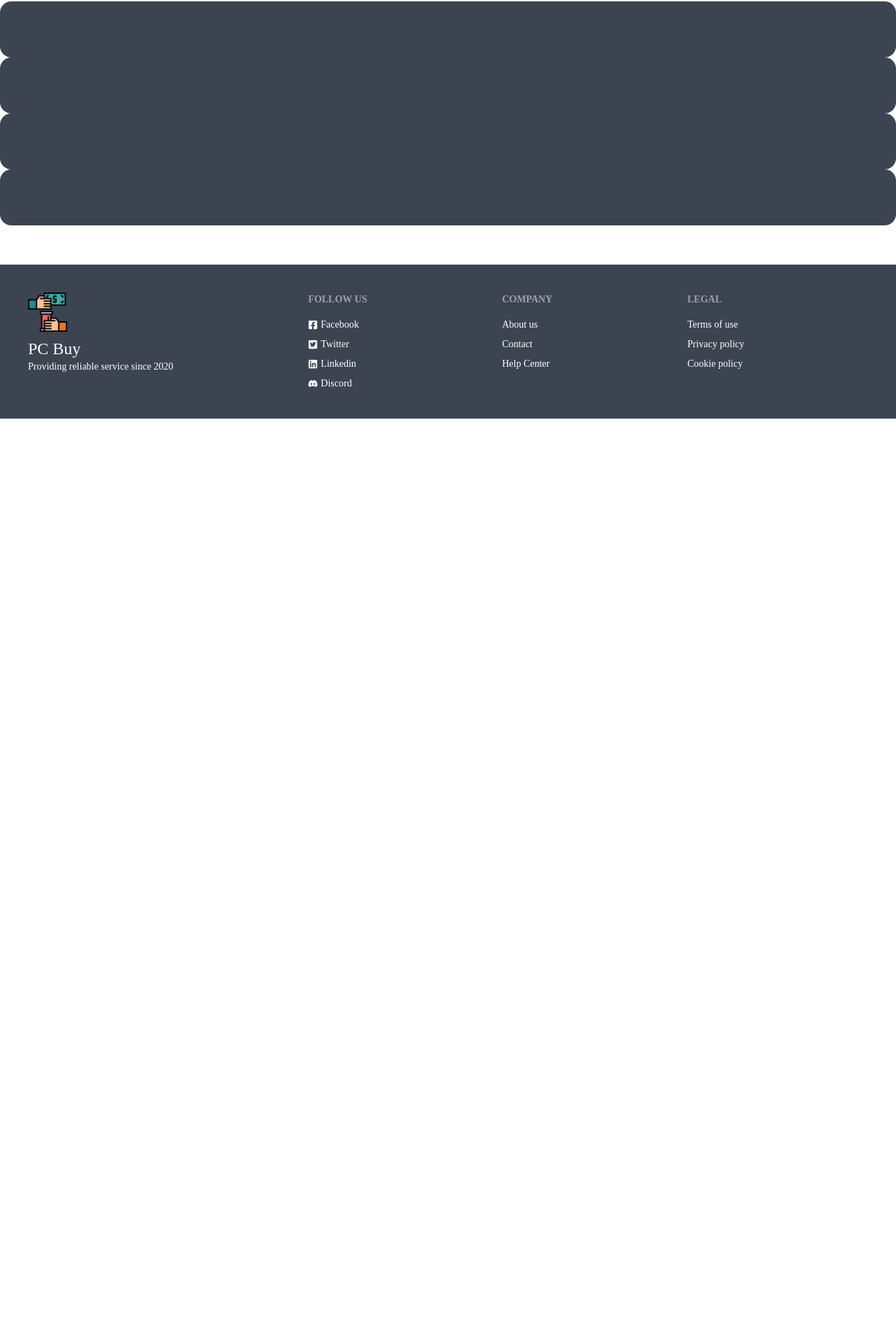
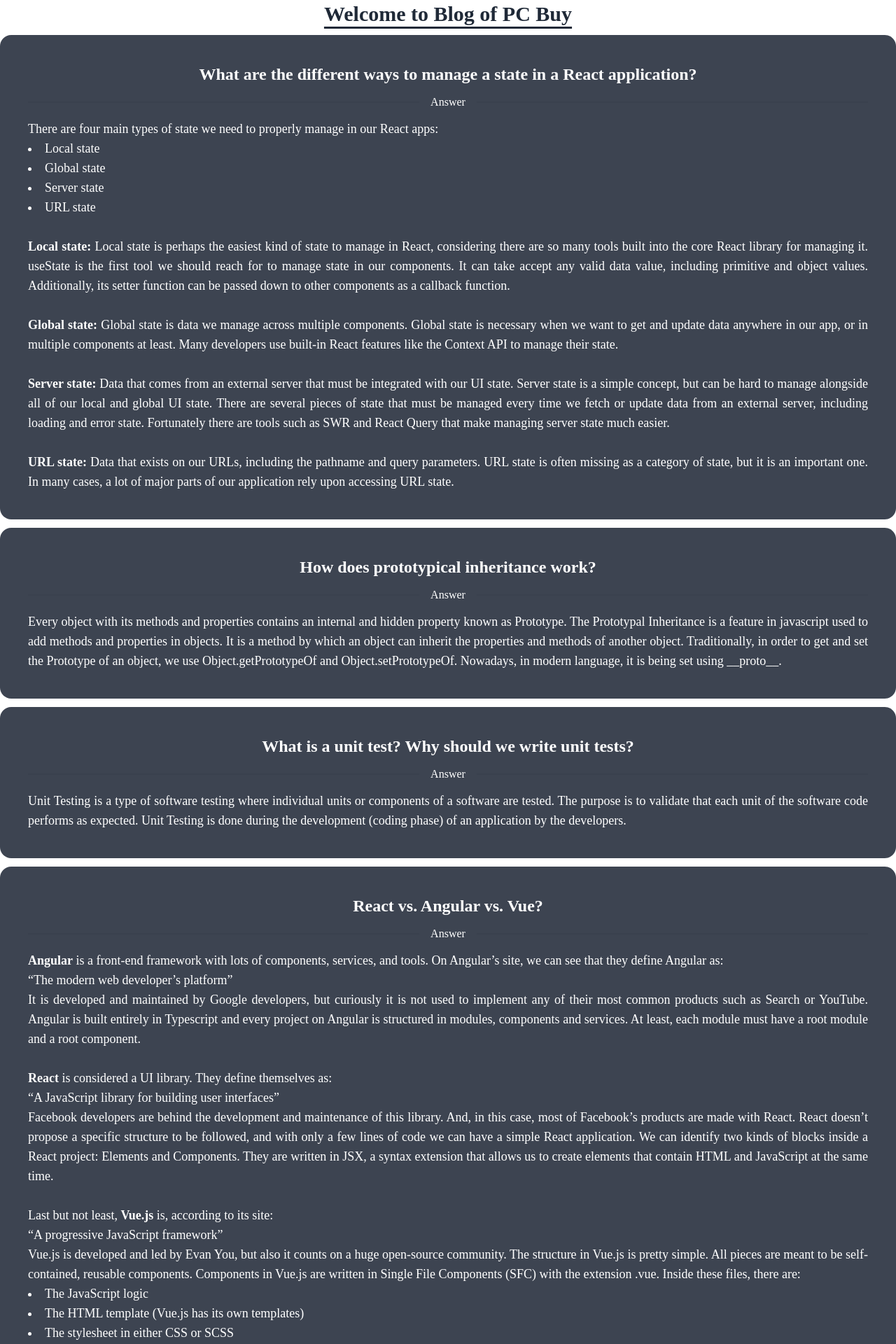
Before and after one commit to Khalid-Hasan96/used-product-resale-client, a React (Create React App) app: page /blog in a window 1280 px wide. Shown: the part 126-2046 px from the top of the page at 70% size. Before the commit the page ends 800 px from the top, so only its background shows below. Built offline with nearby package versions, Linux system fonts and the light colour scheme.

Commit message:
blog updated

```diff
--- a/src/Pages/Blog/Blog.js
+++ b/src/Pages/Blog/Blog.js
@@ -3,21 +3,86 @@ import React from 'react';
 const Blog = () => {
       return (
             <div className='my-14 '>
+                  <h2 className='text-3xl text-center underline underline-offset-8 font-bold'>Welcome to Blog of PC Buy</h2>
                   <div className='max-w-screen-xl mx-auto'>
-                        <div className='p-10 bg-neutral text-neutral-content rounded-2xl text-center'>
+                        <div className='p-10 bg-neutral text-neutral-content rounded-2xl text-center mt-3'>
+                              <h4 className='text-2xl font-semibold'>What are the different ways to manage a state in a React application?</h4>
+                              <div className='divider'>Answer</div>
+                              <p className='text-lg text-justify'>There are four main types of state we need to properly manage in our React apps:
 
+                                    <li>Local state</li>
+                                    <li>Global state</li>
+                                    <li>Server state</li>
+                                    <li>URL state</li>
+                                    <br />
+                                    <span>
+                                          <strong>Local state:</strong> Local state is perhaps the easiest kind of state to manage in React, considering there are so many tools built into the core React library for managing it. useState is the first tool we should reach for to manage state in our components. It can take accept any valid data value, including primitive and object values. Additionally, its setter function can be passed down to other components as a callback function.
+                                    </span>
+                                    <br />
+                                    <br />
+                                    <span>
+                                          <strong>Global state:</strong> Global state is data we manage across multiple components.  Global state is necessary when we want to get and update data anywhere in our app, or in multiple components at least. Many developers use built-in React features like the Context API to manage their state.
+                                    </span>
+                                    <br />
+                                    <br />
+                                    <span>
+                                          <strong>Server state:</strong> Data that comes from an external server that must be integrated with our UI state. Server state is a simple concept, but can be hard to manage alongside all of our local and global UI state. There are several pieces of state that must be managed every time we fetch or update data from an external server, including loading and error state.  Fortunately there are tools such as SWR and React Query that make managing server state much easier.
+                                    </span>
+                                    <br />
+                                    <br />
+                                    <span>
+                                          <strong>URL state:</strong> Data that exists on our URLs, including the pathname and query parameters. URL state is often missing as a category of state, but it is an important one.
+                                          In many cases, a lot of major parts of our application rely upon accessing URL state.
+                                    </span>
+
+                              </p>
                         </div>
-                        <div className='p-10 bg-neutral text-neutral-content rounded-2xl text-center'>
+                        <div className='p-10 bg-neutral text-neutral-content rounded-2xl text-center mt-3'>
+                              <h4 className='text-2xl font-semibold'>How does prototypical inheritance work?</h4>
+                              <div className='divider'>Answer</div>
+                              <p className='text-lg text-justify'>Every object with its methods and properties contains an internal and hidden property known as Prototype. The Prototypal Inheritance is a feature in javascript used to add methods and properties in objects. It is a method by which an object can inherit the properties and methods of another object. Traditionally, in order to get and set the Prototype of an object, we use Object.getPrototypeOf and Object.setPrototypeOf. Nowadays, in modern language, it is being set using __proto__.</p>
+                        </div>
+                        <div className='p-10 bg-neutral text-neutral-content rounded-2xl text-center mt-3'>
+                              <h4 className='text-2xl font-semibold'>What is a unit test? Why should we write unit tests?</h4>
+                              <div className='divider'>Answer</div>
+                              <p className='text-lg text-justify'>Unit Testing is a type of software testing where individual units or components of a software are tested. The purpose is to validate that each unit of the software code performs as expected. Unit Testing is done during the development (coding phase) of an application by the developers.</p>
+                        </div>
+                        <div className='p-10 bg-neutral text-neutral-content rounded-2xl text-center mt-3'>
+                              <h4 className='text-2xl font-semibold'>React vs. Angular vs. Vue?</h4>
+                              <div className='divider'>Answer</div>
+                              <p className='text-lg text-justify'><span>
+                                    <strong>Angular</strong> is a front-end framework with lots of components, services, and tools. On Angular’s site, we can see that they define Angular as:
 
-                        </div>
-                        <div className='p-10 bg-neutral text-neutral-content rounded-2xl text-center'>
+                                    <blockquote>“The modern web developer’s platform”</blockquote>
 
-                        </div>
-                        <div className='p-10 bg-neutral text-neutral-content rounded-2xl text-center'>
+                                    It is developed and maintained by Google developers, but curiously it is not used to implement any of their most common products such as Search or YouTube. Angular is built entirely in Typescript and every project on Angular is structured in modules, components and services. At least, each module must have a root module and a root component.
+                              </span>
+                                    <br /><br />
 
+
+                                    <span>
+                                          <strong>React</strong> is considered a UI library. They define themselves as:
+
+                                          <blockquote> “A JavaScript library for building user interfaces”</blockquote>
+
+                                          Facebook developers are behind the development and maintenance of this library. And, in this case, most of Facebook’s products are made with React. React doesn’t propose a specific structure to be followed, and with only a few lines of code we can have a simple React application. We can identify two kinds of blocks inside a React project: Elements and Components. They are written in JSX, a syntax extension that allows us to create elements that contain HTML and JavaScript at the same time.
+                                    </span>
+                                    <br /><br />
+                                    <span> Last but not least, <strong>Vue.js</strong> is, according to its site:
+
+                                          <blockquote>“A progressive JavaScript framework”</blockquote>
+
+                                          Vue.js is developed and led by Evan You, but also it counts on a huge open-source community. The structure in Vue.js is pretty simple. All pieces are meant to be self-contained, reusable components. Components in Vue.js are written in Single File Components (SFC) with the extension .vue. Inside these files, there are:
+
+                                          <li>The JavaScript logic</li>
+                                          <li>The HTML template (Vue.js has its own templates)</li>
+                                          <li>The stylesheet in either CSS or SCSS</li>
+                                    </span>
+                                    <br />
+                                    These three frameworks have several things in common, such as each follows a component-based architecture and allows creating UI features quickly. React and Vue.js are mainly declarative, and while Angular could also be declarative, it’s really more imperative.</p>
                         </div>
                   </div>
-            </div>
+            </div >
       );
 };
 
```
